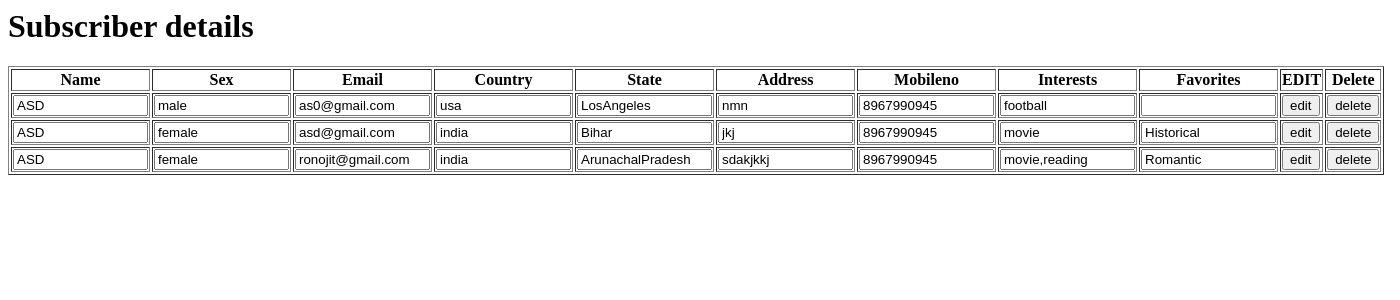
After one commit to ranajitbanerjee/ranajitbanerjee.github.io, a PHP site: page /learning/Week4/Day5/EditAndDelete.php in a window 1400 px wide. The commit adds this page. Shown: the top 300 px of the page. Run offline with PHP 8.4, Linux system fonts and the light colour scheme; data comes from the database, SQL or seed files in the repository.

Commit message:
Added week4 final project

```diff
--- /dev/null
+++ b/learning/Week4/Day5/EditAndDelete.php
@@ -0,0 +1,64 @@
+<html>
+	<head>
+		<script type="text/javascript" src="modify.js"></script>
+		<link href="sty.css" rel="stylesheet" type="text/css">
+	</head>
+<?php
+$conn = new mysqli("localhost", "root", "","subscription");
+
+		// Check connection
+		if ($conn->connect_error)
+		{
+		    die("Connection failed: " . $conn->connect_error);
+		}
+
+else
+	{
+		$data1=mysqli_query($conn,"Select * from formdata");
+
+		echo "<h1> Subscriber details </h1>";
+		echo "<h2 id='message'></h2>";
+		echo "<table border=1 width=100>
+		<tr>
+		<th>Name</th>
+		<th>Sex</th>
+		<th>Email</th>
+		<th>Country</th>
+		<th>State</th>
+		<th>Address</th>
+		<th>Mobileno</th>
+		<th>Interests</th>
+		<th>Favorites</th>
+		<th>EDIT</th>
+		<th>Delete</th>
+		</tr>";
+		while ($result=mysqli_fetch_array($data1))
+			{
+
+				echo "<tr >";
+				echo "<form method='post' style='width:200px'>";
+				echo "<td>"."<input type='text' name='name' value='". $result['name']."'></td>";
+				echo "<td>"."<input type='text' name='sex' value='". $result['sex']."'></td>";
+
+				echo "<td>"."<input type='text' name='email' value='". $result['email']."'></td>";
+				echo "<td>"."<input type='text' name='country' value='". $result['country']."'></td>";
+
+				echo "<td>"."<input type='text' name='state' value='". $result['state']."'></td>";
+				echo "<td>"."<input type='text' name='address' value='". $result['address']."'></td>";
+
+				echo "<td>"."<input type='text' name='mobileno' value='". $result['mobileno']."'></td>";
+				echo "<td>"."<input type='text' name='interests' value='". $result['interest']."'></td>";
+
+				echo "<td>"."<input type='text' name='favorites' value='". $result['favorites']."'></td>";
+				echo "<td>"."<input type='button' name='edit' value='edit' onclick='editdata(this)'>"."</td>";
+				echo "<td>"."<input type='button' name='delete' value='delete' onclick='editdata(this)''>"."</td>";
+				echo "</form>";
+				echo "</tr>";
+
+
+			}
+			echo "</table>";
+	}
+?>
+
+</html>
--- a/learning/Week4/Day5/index.php
+++ b/learning/Week4/Day5/index.php
@@ -56,7 +56,7 @@
                          </td></tr>
                         <tr><td>MobileNum</td>
                         <td>
-                        <input type="text" id="mobileno" name="mobileno">
+                        <input type="text" id="mobileno" name="mobileno" >
                          <span id="mobilenoErr"></span>
                         </td>
 
@@ -102,7 +102,7 @@
             </div>
 
 			<button type="button" id="subscribebutton" onclick="subscribe()">SUBSCRIBE</button>
-			<button type="reset" id="resetbutton" onclick="resetstate()">RESET</button>
+			<button type="reset" id="resetbutton" onclick="resetall()">RESET</button>
 		</div>
 	</div>
 	<div class="model" id="model" >
--- /dev/null
+++ b/learning/Week4/Day5/modify.js
@@ -0,0 +1,56 @@
+function editdata(element)
+{
+	var form=element.parentElement.parentElement.firstChild; //form element
+	//console.log(form);
+	var rowelement=form.parentElement; //row element
+
+
+	var xmlhttp,i,params;
+	if(window.XMLHttpRequest)
+	{
+		xmlhttp=new XMLHttpRequest();
+	}
+	else
+	{
+		xmlhttp=new ActiveXObject("Microsoft.XMLHTTP");
+	}
+	var name=form[0].value;
+	var sex=form[1].value;
+	var email=form[2].value;
+	var country=form[3].value;
+	var state=form[4].value;
+	var address=form[5].value;
+	var mobileno=form[6].value;
+	var interests=form[7].value;
+	var favorites=form[8].value;
+
+	xmlhttp.onreadystatechange=function()
+		{
+			if(xmlhttp.readyState==4&&xmlhttp.status==200)
+			{
+				console.log(xmlhttp.responseText);
+				var response=JSON.parse(xmlhttp.responseText);
+				console.log(response.message);
+				if(response.message=='Successfully deleted')
+				   {
+				 	  rowelement.parentElement.removeChild(rowelement);
+				   }
+				document.getElementById('message').innerHTML=response.message;
+
+			}
+
+		};
+	console.log(element.name);
+	if(element.name=='edit')
+	   {
+		 params="name="+name+"&email="+email+"&mobileno="+mobileno+"&sex="+sex+"&country="+country+"&state="+state+"&address="+address+"&interests="+interests+"&favorites="+favorites+"&operation="+element.name;
+	   }
+	if(element.name=='delete')
+		{
+		  params="email="+email+"&operation="+element.name;
+		}
+		xmlhttp.open("POST","editfunction.php",true);
+		 xmlhttp.setRequestHeader("Content-type",
+        "application/x-www-form-urlencoded");
+		xmlhttp.send(params);
+}
--- /dev/null
+++ b/learning/Week4/Day5/sty.css
@@ -0,0 +1,5 @@
+
+input[type='text']
+{
+	width:135px;
+}
```
Also changed, not shown: learning/Week4/Day5/editfunction.php (added, +40 -0 lines), learning/Week4/Day5/get.php (+19 -3 lines), learning/Week4/Day5/script.js (+8 -8 lines), learning/Week4/Day5/style.css (+8 -1 lines).
